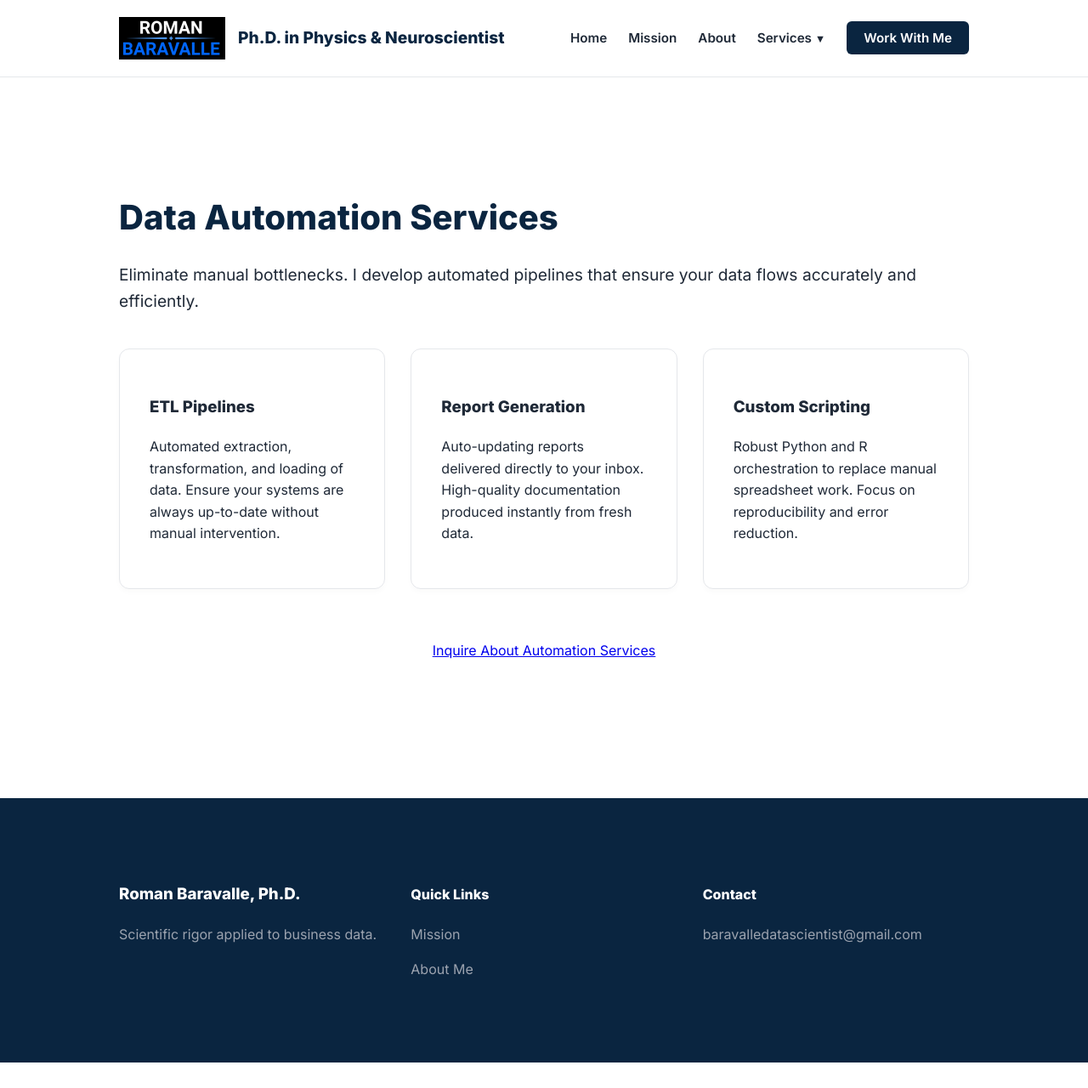
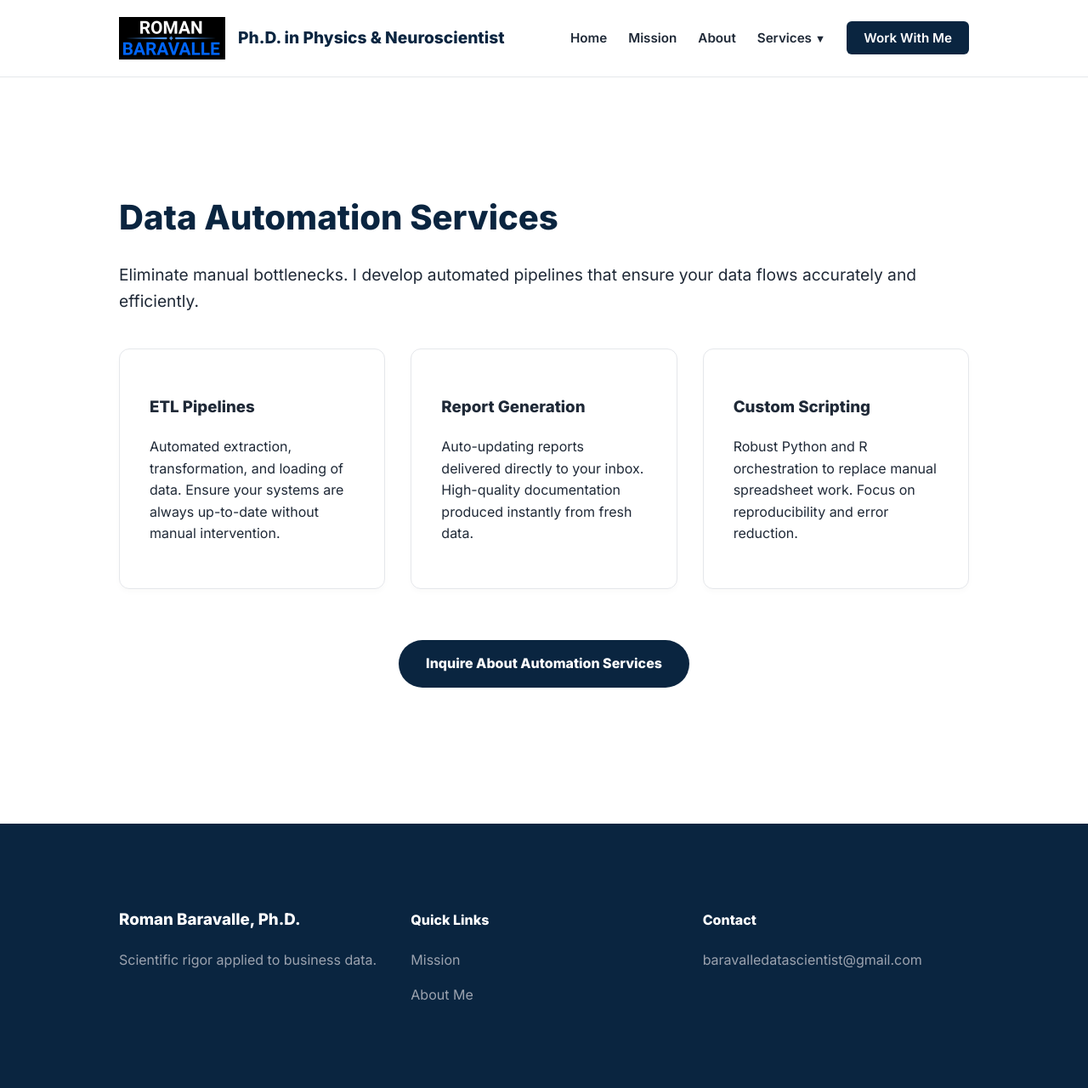
Before and after one commit to RomanDataScience/BaravalleDataSolver, a Jekyll site: the page built from services/automation.md, in a window 1280 px wide and 1280 px high. Shown: the whole window at 85% size. Built offline with Jekyll 4.4.1, drawn with Linux system fonts in a browser that asks for light colours.

Commit message:
Update automation.md

```diff
--- a/services/automation.md
+++ b/services/automation.md
@@ -25,8 +25,9 @@ description: Automate repetitive data tasks with Python and R scripts to save ti
       </div>
     </div>
 
-    <div style="margin-top: 60px; text-align: center;">
-      <a href="{{ '/contact' | relative_url }}" class="hero-btn">Inquire About Automation Services</a>
-    </div>
+      <div style="margin-top: 60px; text-align: center;">
+          <a href="{{ '/contact' | relative_url }}" class="hero-btn" style="background: var(--secondary); color: white !important; padding: 15px 32px; border-radius: 50px; text-decoration: none; font-weight: 700; display: inline-block;">Inquire About Automation Services</a>
+        </div>
+
   </div>
 </div>
```
